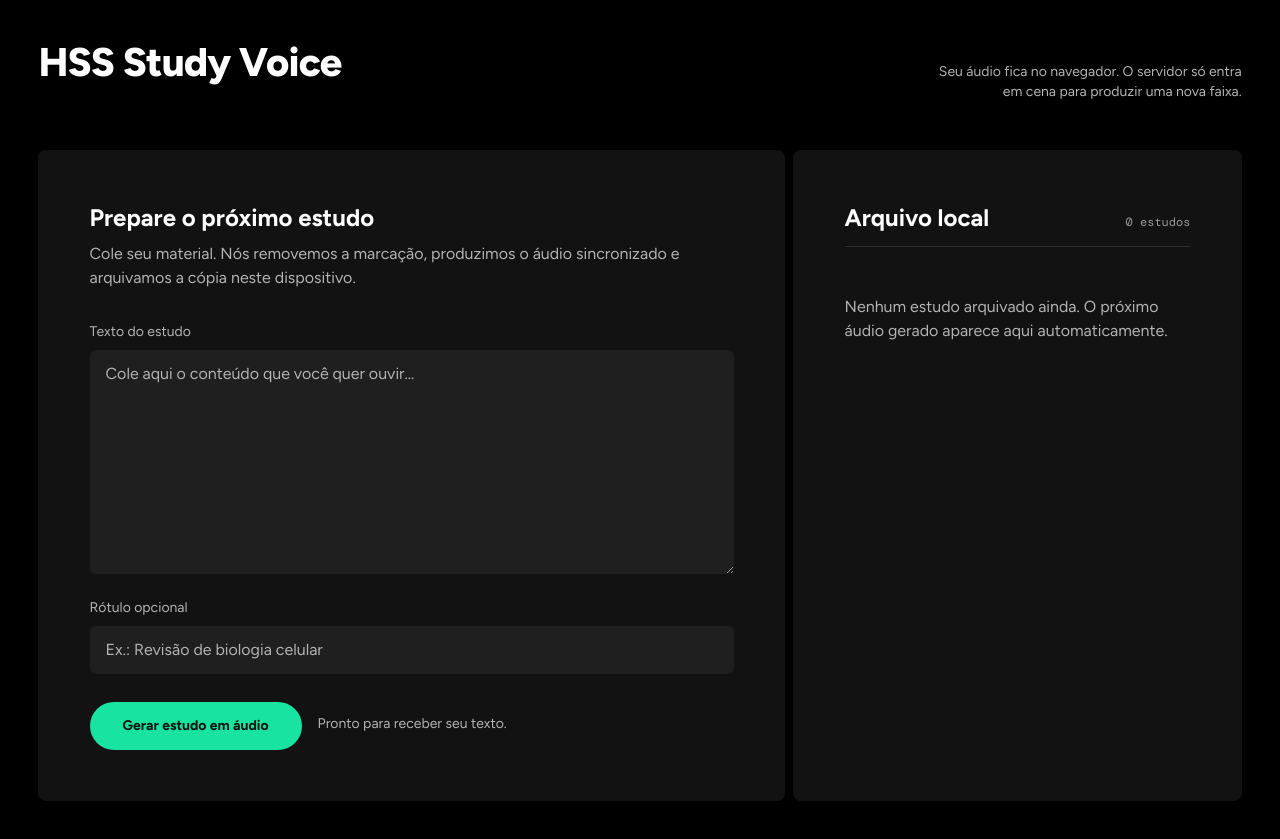
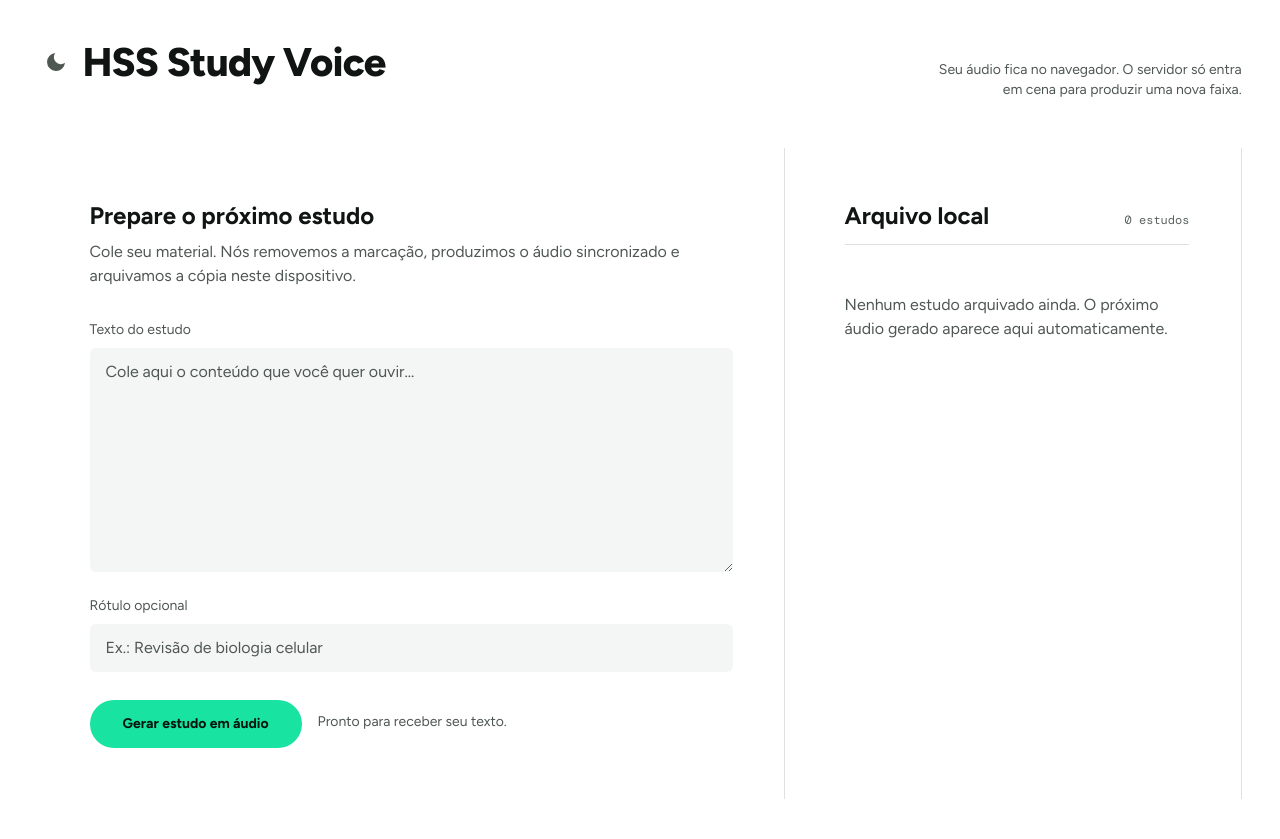
Before and after one commit to Harry7432/HSS-Study-Voice, a website built with Vite: page frontend/index.html in a window 1280 px wide. Built offline with nearby package versions, Linux system fonts and the light colour scheme.

Commit message:
feat(frontend): complete HSS Music theme and phase 6 validation

```diff
--- a/frontend/index.html
+++ b/frontend/index.html
@@ -5,6 +5,19 @@
     <meta name="viewport" content="width=device-width, initial-scale=1.0">
     <meta name="theme-color" content="#000000">
     <meta name="description" content="Crie estudos em áudio e mantenha sua biblioteca no navegador.">
+    <script>
+      (function () {
+        try {
+          var stored = localStorage.getItem('hss-study-theme')
+          var theme = stored === 'dark' || stored === 'light'
+            ? stored
+            : (window.matchMedia && window.matchMedia('(prefers-color-scheme: light)').matches ? 'light' : 'dark')
+          document.documentElement.dataset.theme = theme
+        } catch (error) {
+          document.documentElement.dataset.theme = 'dark'
+        }
+      })()
+    </script>
     <link rel="preconnect" href="https://fonts.googleapis.com">
     <link rel="preconnect" href="https://fonts.gstatic.com" crossorigin>
     <link rel="stylesheet" href="https://fonts.googleapis.com/css2?family=DM+Mono:wght@400&family=Figtree:wght@400;700;800&display=swap">
--- a/frontend/src/main.ts
+++ b/frontend/src/main.ts
@@ -11,6 +11,7 @@
 } from './library/types'
 import { createLibraryView } from './ui/libraryView'
 import { createLocalPlayer } from './ui/player'
+import { initThemeToggle } from './ui/theme'
 
 interface AppDependencies {
   createStudy(input: StudyCreateInput): Promise<CreateStudyOutcome>
@@ -44,7 +45,10 @@
   root.innerHTML = `
     <main class="shell">
       <header class="masthead">
-        <h1 class="masthead-title">HSS Study Voice</h1>
+        <div class="masthead-heading">
+          <button class="hss-iconbtn hss-iconbtn-ghost" type="button" data-theme-toggle></button>
+          <h1 class="masthead-title">HSS Study Voice</h1>
+        </div>
         <p class="masthead-note">Seu áudio fica no navegador. O servidor só entra em cena para produzir uma nova faixa.</p>
       </header>
       <div class="workspace">
@@ -77,6 +81,9 @@
       </div>
     </main>
   `
+
+  const themeToggleButton = root.querySelector<HTMLButtonElement>('[data-theme-toggle]')!
+  initThemeToggle(themeToggleButton)
 
   const form = root.querySelector<HTMLFormElement>('form')!
   const textField = root.querySelector<HTMLTextAreaElement>('[name="text"]')!
--- a/frontend/src/styles.css
+++ b/frontend/src/styles.css
@@ -40,6 +40,12 @@
   justify-content: space-between;
   gap: var(--space-6);
   padding-bottom: var(--space-4);
+}
+
+.masthead-heading {
+  display: flex;
+  align-items: center;
+  gap: var(--space-3);
 }
 
 .masthead-title {
--- /dev/null
+++ b/frontend/src/ui/theme.ts
@@ -0,0 +1,111 @@
+export type Theme = 'dark' | 'light'
+
+export interface ThemeStorage {
+  getTheme(): Theme | undefined
+  setTheme(theme: Theme): void
+}
+
+interface ThemeControllerDependencies {
+  root?: HTMLElement
+  storage?: ThemeStorage
+  prefersLight?: () => boolean
+}
+
+export interface ThemeController {
+  getTheme(): Theme
+  toggle(): Theme
+}
+
+const STORAGE_KEY = 'hss-study-theme'
+
+function isTheme(value: unknown): value is Theme {
+  return value === 'dark' || value === 'light'
+}
+
+export function createLocalStorageThemeStorage(storage: Storage): ThemeStorage {
+  return {
+    getTheme(): Theme | undefined {
+      try {
+        const value = storage.getItem(STORAGE_KEY)
+        return isTheme(value) ? value : undefined
+      } catch {
+        return undefined
+      }
+    },
+    setTheme(theme: Theme): void {
+      try {
+        storage.setItem(STORAGE_KEY, theme)
+      } catch {
+        // localStorage indisponível (modo privado, cota excedida): o tema
+        // ainda se aplica nesta sessão, só não é lembrado na próxima visita.
+      }
+    },
+  }
+}
+
+function systemPrefersLight(): boolean {
+  return typeof window.matchMedia === 'function'
+    && window.matchMedia('(prefers-color-scheme: light)').matches
+}
+
+export function createThemeController(
+  dependencies: ThemeControllerDependencies = {},
+): ThemeController {
+  const root = dependencies.root ?? document.documentElement
+  const storage = dependencies.storage ?? createLocalStorageThemeStorage(window.localStorage)
+  const prefersLight = dependencies.prefersLight ?? systemPrefersLight
+
+  const apply = (theme: Theme): Theme => {
+    root.dataset.theme = theme
+    return theme
+  }
+
+  const initial = isTheme(root.dataset.theme)
+    ? root.dataset.theme
+    : storage.getTheme() ?? (prefersLight() ? 'light' : 'dark')
+  let theme = apply(initial)
+
+  return {
+    getTheme: () => theme,
+    toggle(): Theme {
+      theme = apply(theme === 'dark' ? 'light' : 'dark')
+      storage.setTheme(theme)
+      return theme
+    },
+  }
+}
+
+const SUN_ICON_MARKUP = `<svg class="hss-icon hss-icon-24" viewBox="0 0 24 24" aria-hidden="true">
+  <circle cx="12" cy="12" r="5"/>
+  <rect x="11" y="1" width="2" height="4" rx="1"/>
+  <rect x="11" y="1" width="2" height="4" rx="1" transform="rotate(45 12 12)"/>
+  <rect x="11" y="1" width="2" height="4" rx="1" transform="rotate(90 12 12)"/>
+  <rect x="11" y="1" width="2" height="4" rx="1" transform="rotate(135 12 12)"/>
+  <rect x="11" y="1" width="2" height="4" rx="1" transform="rotate(180 12 12)"/>
+  <rect x="11" y="1" width="2" height="4" rx="1" transform="rotate(225 12 12)"/>
+  <rect x="11" y="1" width="2" height="4" rx="1" transform="rotate(270 12 12)"/>
+  <rect x="11" y="1" width="2" height="4" rx="1" transform="rotate(315 12 12)"/>
+</svg>`
+
+const MOON_ICON_MARKUP = `<svg class="hss-icon hss-icon-24" viewBox="0 0 24 24" aria-hidden="true">
+  <path d="M21 12.79A9 9 0 1 1 11.21 3 7 7 0 0 0 21 12.79Z"/>
+</svg>`
+
+function renderToggleButton(button: HTMLButtonElement, theme: Theme): void {
+  const isLight = theme === 'light'
+  button.setAttribute('aria-pressed', String(isLight))
+  button.setAttribute('aria-label', isLight ? 'Ativar tema escuro' : 'Ativar tema claro')
+  button.innerHTML = isLight ? MOON_ICON_MARKUP : SUN_ICON_MARKUP
+}
+
+export function initThemeToggle(
+  button: HTMLButtonElement,
+  dependencies: ThemeControllerDependencies = {},
+): ThemeController {
+  const controller = createThemeController(dependencies)
+  renderToggleButton(button, controller.getTheme())
+  button.addEventListener('click', () => {
+    renderToggleButton(button, controller.toggle())
+  })
+  return controller
+}
--- /dev/null
+++ b/frontend/tests/unit/theme.test.ts
@@ -0,0 +1,148 @@
+import { describe, expect, it, vi } from 'vitest'
+
+import {
+  createLocalStorageThemeStorage,
+  createThemeController,
+  initThemeToggle,
+  type ThemeStorage,
+} from '../../src/ui/theme'
+
+function makeStorage(initial?: 'dark' | 'light'): ThemeStorage & { setTheme: ReturnType<typeof vi.fn> } {
+  let current = initial
+  return {
+    getTheme: () => current,
+    setTheme: vi.fn((theme: 'dark' | 'light') => {
+      current = theme
+    }),
+  }
+}
+
+describe('theme controller', () => {
+  it('starts dark when nothing is saved and the system has no light preference', () => {
+    const root = document.createElement('html')
+    const controller = createThemeController({
+      root,
+      storage: makeStorage(),
+      prefersLight: () => false,
+    })
+
+    expect(controller.getTheme()).toBe('dark')
+    expect(root.dataset.theme).toBe('dark')
+  })
+
+  it('starts light when nothing is saved but the system prefers light', () => {
+    const root = document.createElement('html')
+    const controller = createThemeController({
+      root,
+      storage: makeStorage(),
+      prefersLight: () => true,
+    })
+
+    expect(controller.getTheme()).toBe('light')
+    expect(root.dataset.theme).toBe('light')
+  })
+
+  it('prefers the saved choice over the system preference', () => {
+    const root = document.createElement('html')
+    const controller = createThemeController({
+      root,
+      storage: makeStorage('light'),
+      prefersLight: () => false,
+    })
+
+    expect(controller.getTheme()).toBe('light')
+  })
+
+  it('respects a theme already applied to root (set by the anti-flash bootstrap script)', () => {
+    const root = document.createElement('html')
+    root.dataset.theme = 'light'
+    const controller = createThemeController({
+      root,
+      storage: makeStorage(),
+      prefersLight: () => false,
+    })
+
+    expect(controller.getTheme()).toBe('light')
+  })
+
+  it('toggles between dark and light, applying and persisting each change', () => {
+    const root = document.createElement('html')
+    const storage = makeStorage('dark')
+    const controller = createThemeController({ root, storage, prefersLight: () => false })
+
+    expect(controller.toggle()).toBe('light')
+    expect(root.dataset.theme).toBe('light')
+    expect(storage.setTheme).toHaveBeenLastCalledWith('light')
+
+    expect(controller.toggle()).toBe('dark')
+    expect(root.dataset.theme).toBe('dark')
+    expect(storage.setTheme).toHaveBeenLastCalledWith('dark')
+  })
+})
+
+describe('localStorage-backed theme storage', () => {
+  it('reads back a previously saved theme', () => {
+    const memory = new Map<string, string>()
+    const fakeStorage = {
+      getItem: (key: string) => memory.get(key) ?? null,
+      setItem: (key: string, value: string) => memory.set(key, value),
+    } as unknown as Storage
+    const storage = createLocalStorageThemeStorage(fakeStorage)
+
+    expect(storage.getTheme()).toBeUndefined()
+    storage.setTheme('light')
+    expect(storage.getTheme()).toBe('light')
+  })
+
+  it('ignores a corrupted stored value', () => {
+    const fakeStorage = {
+      getItem: () => 'sepia',
+      setItem: vi.fn(),
+    } as unknown as Storage
+    const storage = createLocalStorageThemeStorage(fakeStorage)
+
+    expect(storage.getTheme()).toBeUndefined()
+  })
+
+  it('does not throw when storage access fails (private mode, quota)', () => {
+    const fakeStorage = {
+      getItem: () => {
+        throw new Error('SecurityError')
+      },
+      setItem: () => {
+        throw new Error('QuotaExceededError')
+      },
+    } as unknown as Storage
+    const storage = createLocalStorageThemeStorage(fakeStorage)
+
+    expect(storage.getTheme()).toBeUndefined()
+    expect(() => storage.setTheme('dark')).not.toThrow()
+  })
+})
+
+describe('theme toggle button', () => {
+  it('reflects the initial theme and flips on click', () => {
+    const root = document.createElement('html')
+    const storage = makeStorage('dark')
+    const button = document.createElement('button')
+
+    initThemeToggle(button, { root, storage, prefersLight: () => false })
+
+    expect(button.getAttribute('aria-pressed')).toBe('false')
+    expect(button.getAttribute('aria-label')).toBe('Ativar tema claro')
+    expect(button.querySelector('svg')).not.toBeNull()
+
+    button.click()
+
+    expect(root.dataset.theme).toBe('light')
+    expect(button.getAttribute('aria-pressed')).toBe('true')
+    expect(button.getAttribute('aria-label')).toBe('Ativar tema escuro')
+    expect(storage.setTheme).toHaveBeenLastCalledWith('light')
+
+    button.click()
+
+    expect(root.dataset.theme).toBe('dark')
+    expect(button.getAttribute('aria-pressed')).toBe('false')
+    expect(button.getAttribute('aria-label')).toBe('Ativar tema claro')
+  })
+})
```
Also changed, not shown: specs/004-hss-music-design-system/quickstart.md (+44 -1 lines), specs/004-hss-music-design-system/tasks.md (+54 -0 lines).
